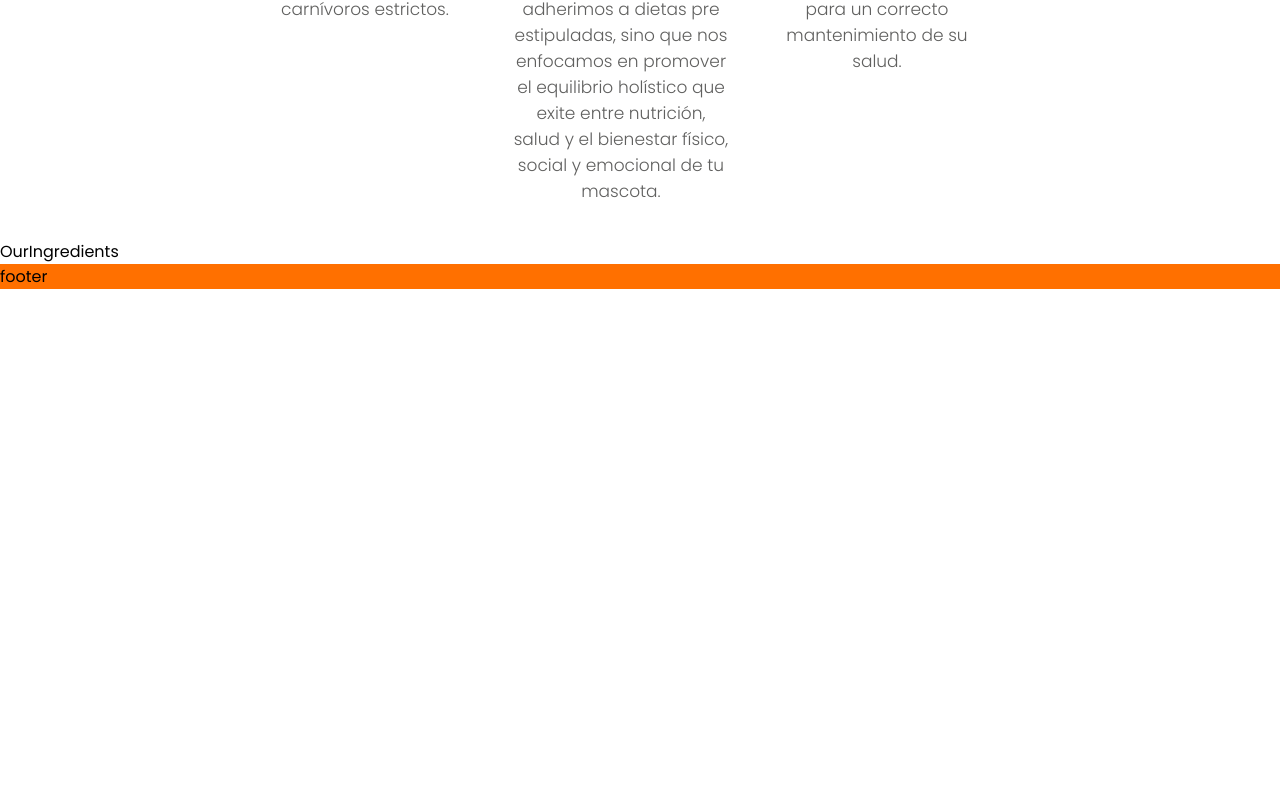
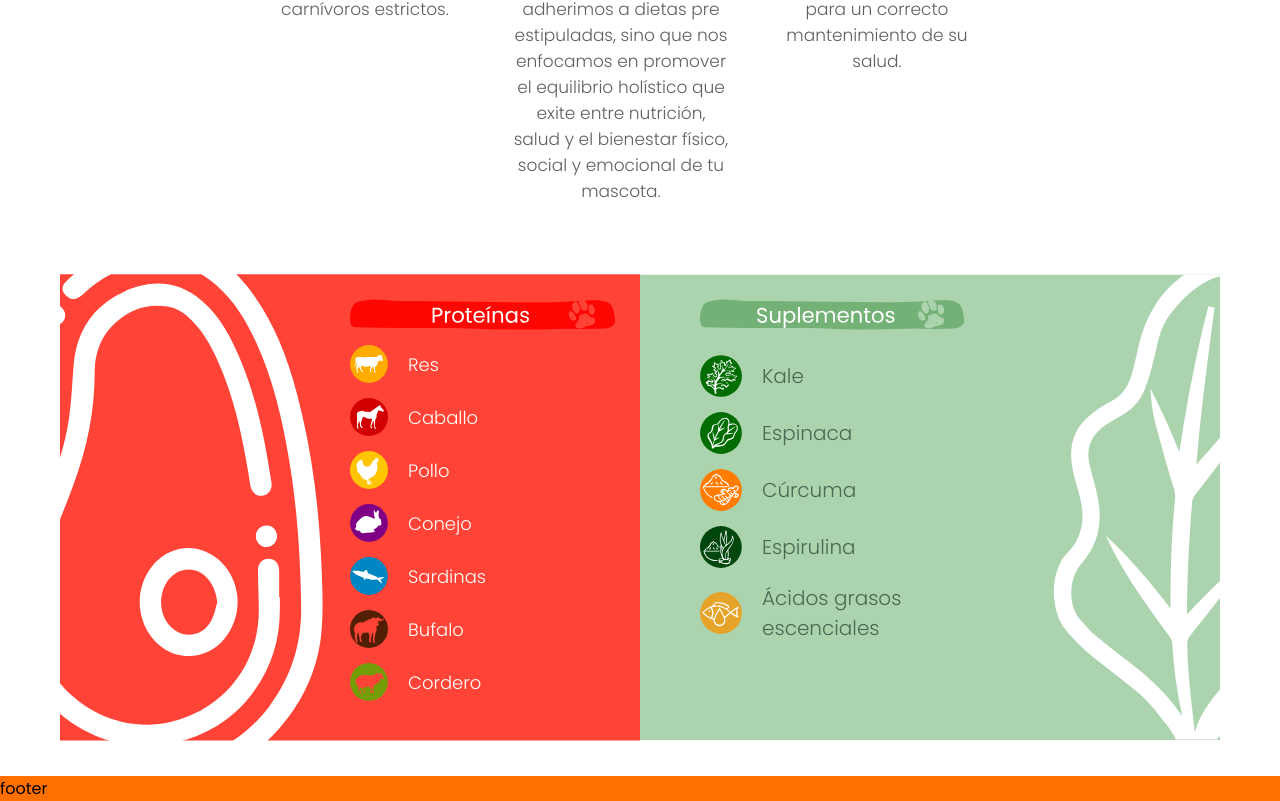
Before and after one commit to julzel/dnature_next, a Next.js app: page / in a window 1280 px wide. Shown: the part 1185-1986 px from the top of the page. Before the commit the page ends 1474 px from the top, so only its background shows below. Built offline with nearby package versions, Linux system fonts and the light colour scheme.

Commit message:
added our ingredients section

```diff
--- a/components/Home/OurIngredients/OurIngredients.module.scss
+++ b/components/Home/OurIngredients/OurIngredients.module.scss
@@ -0,0 +1,67 @@
+@import '../../../styles/variables';
+
+.ourIngredients {
+    display: flex;
+    width: 100%;
+    max-width: 1160px;
+    margin: 35px auto;
+
+    .proteins,
+    .suplements {
+        background-repeat: no-repeat;
+        background-size: cover;
+        display: flex;
+        flex-flow: column;
+        width: 50%;
+        padding: 25px;
+
+        >div {
+            width: 50%;
+        }
+
+        ul {
+            margin-top: 15px;
+            li {
+                display: flex;
+                align-items: center;
+                color: $white;
+                font-size: 18px;
+                font-family: $light;
+                margin-bottom: 15px;
+            }
+        }
+
+        .icon {
+            width: 38px;
+            height: 38px;
+            margin-right: 20px;
+            flex-shrink: 0;
+        }
+    }
+
+    .proteins {
+        background-image: url('../../../public/images/fondo_red_proteinas-01.svg');
+        align-items: flex-end;
+    }
+
+    .suplements {
+        background-image: url('../../../public/images/fondo_green_suplementos-01.svg');
+
+        >div {
+            margin-left: 35px;
+        }
+
+        ul {
+            margin-top: 25px;
+            li {
+                color: $darkGreen;
+                font-size: 20px;
+            }
+        }
+
+        .icon {
+            width: 42px;
+            height: 42px;
+        }
+    }
+}
--- /dev/null
+++ b/components/Home/OurIngredients/data.js
@@ -0,0 +1,64 @@
+import res from '../../../public/icons/res_icon_prot-01.svg'
+import caballo from '../../../public/icons/caballo_icon_prot-01.svg'
+import pollo from '../../../public/icons/pollo_icon_prot-01.svg'
+import conejo from '../../../public/icons/conejo_icon_prot-01.svg'
+import sardinas from '../../../public/icons/sardina_icon_prot-01.svg'
+import bufalo from '../../../public/icons/buff_icon_prot-01.svg'
+import cordero from '../../../public/icons/corde_icon_prot-01.svg'
+
+import kale from '../../../public/icons/kale_icon_supl-01.svg'
+import espinaca from '../../../public/icons/espi_icon_supl-01.svg'
+import espirulina from '../../../public/icons/espir_icon_supl-01.svg'
+import acidosGrasos from '../../../public/icons/acidgras_icon_supl-01.svg'
+import curcuma from '../../../public/icons/curc_icon_supl-01.svg'
+
+const proteins = [
+    {
+        icon: res,
+        label: 'Res'
+    },{
+        icon: caballo,
+        label: 'Caballo'
+    },{
+        icon: pollo,
+        label: 'Pollo'
+    },{
+        icon: conejo,
+        label: 'Conejo'
+    },{
+        icon: sardinas,
+        label: 'Sardinas'
+    },{
+        icon: bufalo,
+        label: 'Bufalo'
+    },{
+        icon: cordero,
+        label: 'Cordero'
+    },
+];
+
+const suplements = [
+    {
+        icon: kale,
+        label: 'Kale'
+    },{
+        icon: espinaca,
+        label: 'Espinaca'
+    },{
+        icon: curcuma,
+        label: 'Cúrcuma'
+    },{
+        icon: espirulina,
+        label: 'Espirulina'
+    },{
+        icon: acidosGrasos,
+        label: 'Ácidos grasos escenciales'
+    },
+]
+
+const data = {
+    proteins,
+    suplements
+}
+
+export default data;
--- a/components/Home/OurIngredients/index.js
+++ b/components/Home/OurIngredients/index.js
@@ -1,10 +1,62 @@
 import React from 'react'
 
+import data from './data'
+import ResponsiveImage from '../../ResponsiveImage'
+import proteinsRibbon from '../../../public/images/titular_proteinas_red-01.svg'
+import suplementsRibbon from '../../../public/images/titular_suplementos_green-01.svg'
 import styles from './OurIngredients.module.scss'
 
 const OurIngredients = () => {
+
     return (
-        <div>OurIngredients</div>
+        <div className={styles.ourIngredients}>
+            <div className={styles.proteins}>
+                <div>
+                    <h4>
+                        <span className='seo-hidden'>Proteínas</span>
+                        <ResponsiveImage src={proteinsRibbon} alt='título de proteinas' />
+                    </h4>
+                    <ul>
+                        {data.proteins.map((protein, i) => (
+                            <li key={i}>
+                                <span className={styles.icon}>
+                                    <ResponsiveImage
+                                        src={protein.icon}
+                                        alt={protein.label}
+                                    />
+                                </span>
+                                <span className={styles.label}>
+                                    {protein.label}
+                                </span>
+                            </li>
+                        ))}
+                    </ul>
+                </div>
+            </div>
+            <div className={styles.suplements}>
+                <div>
+                    <h4>
+                        <span className='seo-hidden'>Suplementos</span>
+                        <ResponsiveImage src={suplementsRibbon} alt='título de suplementos' />
+                    </h4>
+                    <ul>
+                        {data.suplements.map((suplement, k) => (
+                                <li key={k}>
+                                    <span className={styles.icon}>
+                                        <ResponsiveImage
+                                            src={suplement.icon}
+                                            alt={suplement.label}
+                                        />
+                                    </span>
+                                    <span className={styles.label}>
+                                        {suplement.label}
+                                    </span>
+                                </li>
+                        ))}
+                    </ul>
+                </div>
+            </div>
+        </div>
     )
 }
 
--- a/styles/_variables.scss
+++ b/styles/_variables.scss
@@ -6,6 +6,7 @@ $white: #fefefa;
 $yellow: #E9B502;
 $gray: #60605F;
 $green: #739E08;
+$darkGreen: #486953;
 
 $light: "Poppins Light";
 $regular: "Poppins";
```
Also changed, not shown: public/images/titular_proteinas_red-01.svg, public/images/titular_suplementos_green-01.svg.
